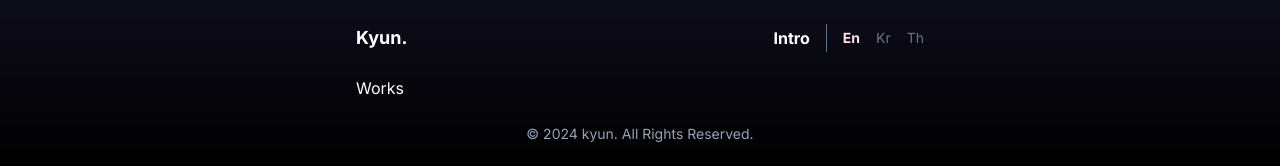
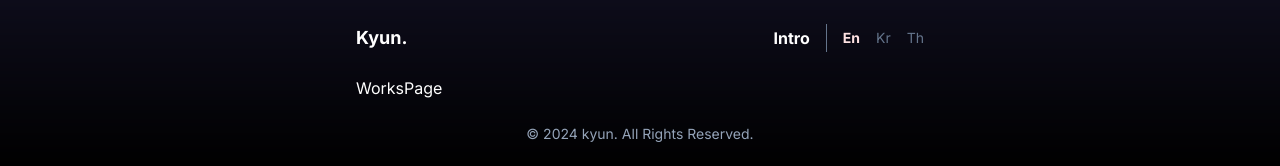
Before and after one commit to yimpetit/kyun-portfolio, a Next.js app: page /en/works in a window 1280 px wide. Shown: the top 166 px of the page. Built offline with nearby package versions, Linux system fonts and the light colour scheme.

Commit message:
feat:work page layout

```diff
--- a/src/app/[locale]/works/page.tsx
+++ b/src/app/[locale]/works/page.tsx
@@ -1,7 +1,7 @@
 import React from "react";
 
 const works = () => {
-  return <div>Works</div>;
+  return <div>WorksPage</div>;
 };
 
 export default works;
```
